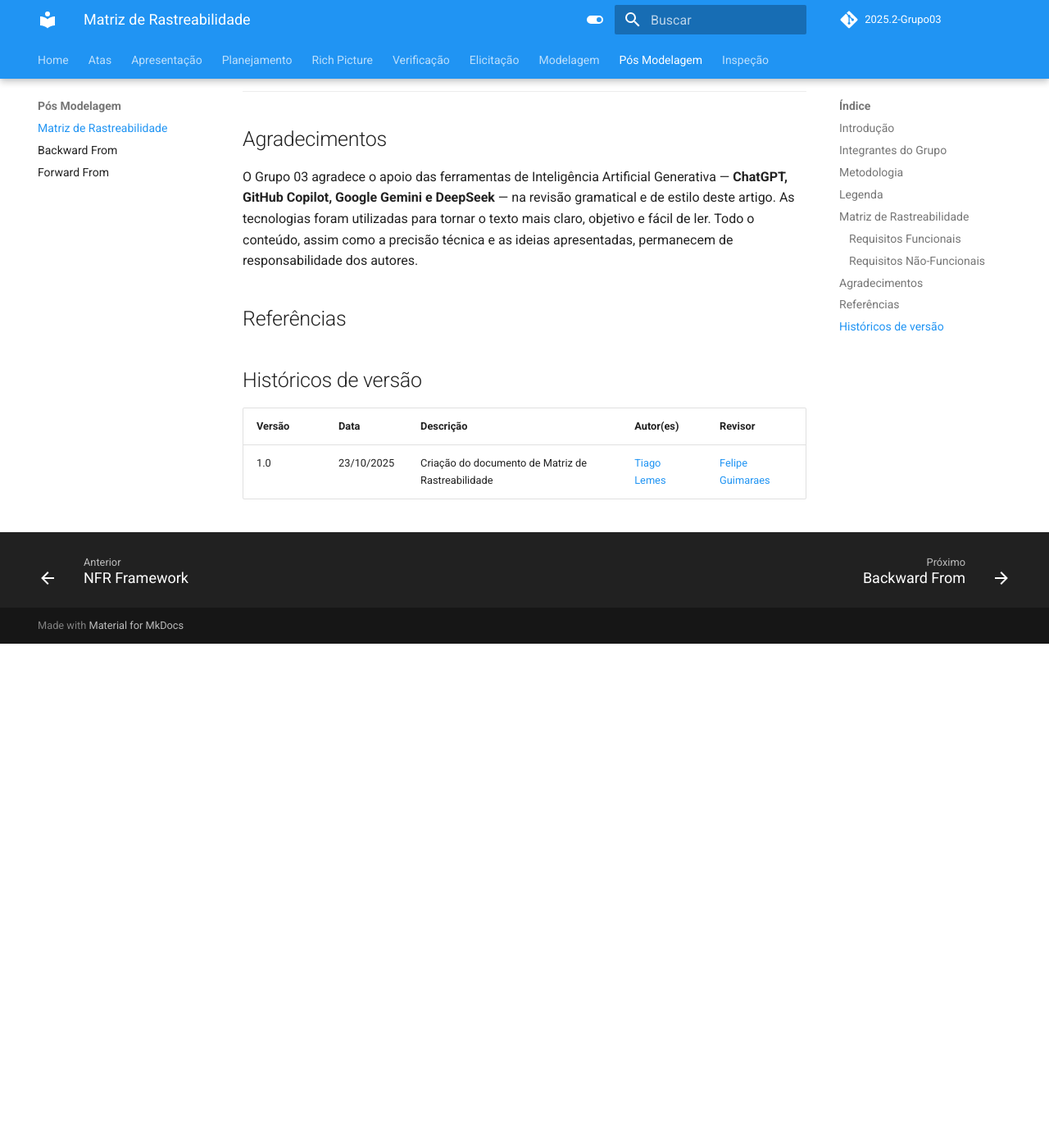
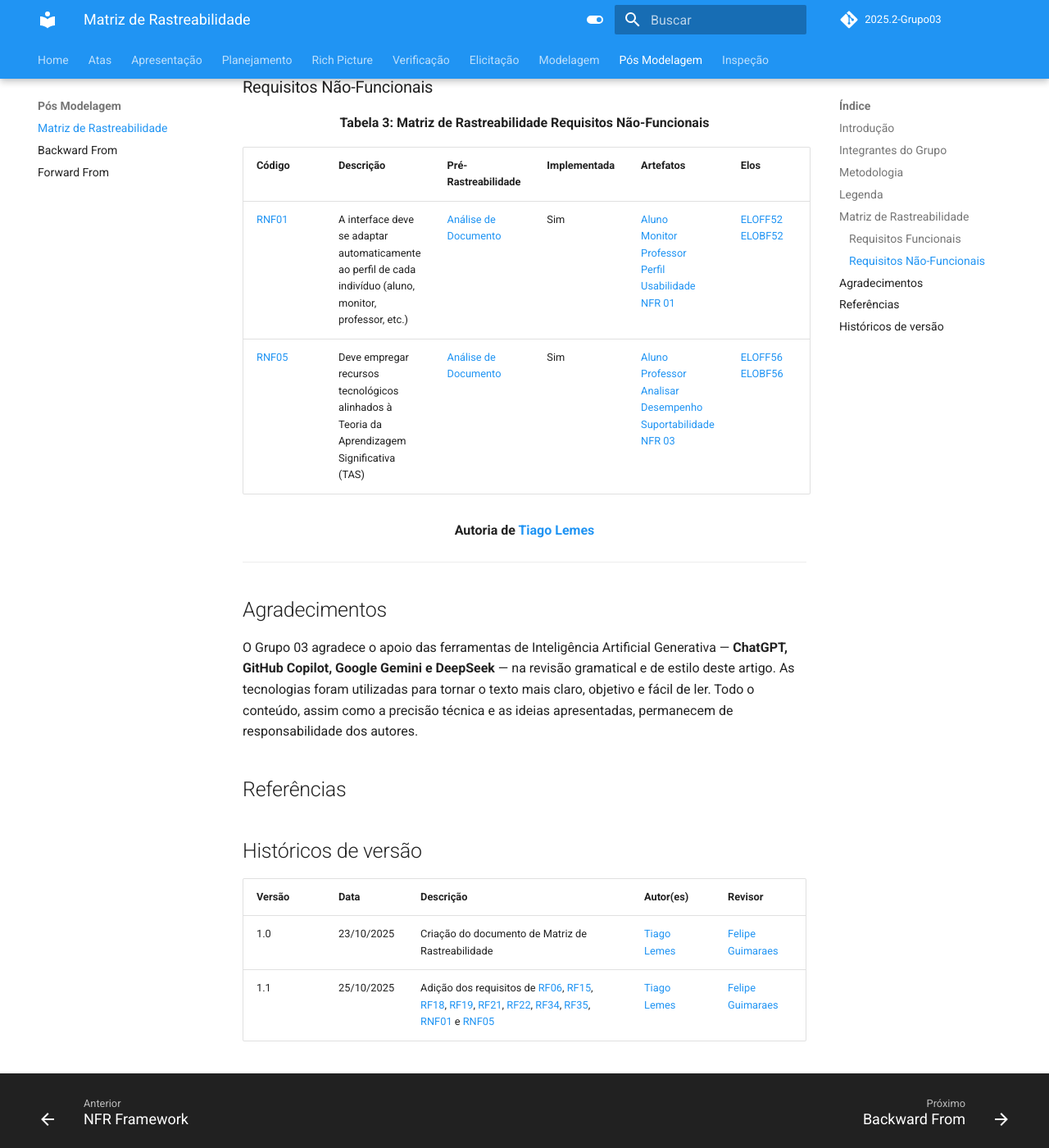
Before and after one commit to Requisitos-de-Software/2025.2-Grupo03, an MkDocs documentation site: the page built from docs/Pos-modelagem/matriz_de_rastreabilidade.md, in a window 1280 px wide and 1400 px high, scrolled down 4138 px. Shown: the whole window at 82% size. Built offline with MkDocs 1.6.1 and Material for MkDocs 9.7.7, drawn with Linux system fonts in a browser that asks for light colours; comment, search, counter and statistics services are not loaded; before the commit the page ends 4923 px from its top, so only the background shows below that; some of the changed text lies outside the part shown.

Commit message:
Update matriz_de_rastreabilidade.md

```diff
--- a/docs/Pos-modelagem/matriz_de_rastreabilidade.md
+++ b/docs/Pos-modelagem/matriz_de_rastreabilidade.md
@@ -21,7 +21,7 @@
 | [Felipe Guimaraes](https://github.com/felipegf1) |  |
 | [João Felipe](https://github.com/MrBolt2005) |  |
 | [João Sapiência](https://github.com/JoaoSapiencia) |  |
-| [Tiago Lemes](https://github.com/TiagoTeixeira-2005) |  |
+| [Tiago Lemes](https://github.com/TiagoTeixeira-2005) | Criação do documento de Matriz de Rastreabilidade e adição dos requisitos de [RF06](https://requisitos-de-software.github.io/2025.2-Grupo03/Elicitacao/requisitos_elicitados/#RF06), [RF15](https://requisitos-de-software.github.io/2025.2-Grupo03/Elicitacao/requisitos_elicitados/#RF15), [RF18](https://requisitos-de-software.github.io/2025.2-Grupo03/Elicitacao/requisitos_elicitados/#RF18), [RF19](https://requisitos-de-software.github.io/2025.2-Grupo03/Elicitacao/requisitos_elicitados/#RF19), [RF21](https://requisitos-de-software.github.io/2025.2-Grupo03/Elicitacao/requisitos_elicitados/#RF21), [RF22](https://requisitos-de-software.github.io/2025.2-Grupo03/Elicitacao/requisitos_elicitados/#RF22), [RF34](https://requisitos-de-software.github.io/2025.2-Grupo03/Elicitacao/requisitos_elicitados/#RF34), [RF35](https://requisitos-de-software.github.io/2025.2-Grupo03/Elicitacao/requisitos_elicitados/#RF35), [RNF01](https://requisitos-de-software.github.io/2025.2-Grupo03/Elicitacao/requisitos_elicitados/#RNF01) e [RNF05](https://requisitos-de-software.github.io/2025.2-Grupo03/Elicitacao/requisitos_elicitados/#RNF05) |
 | [Vilmar José](https://github.com/VilmarFagundes) |  |
 
 <div align="center"><strong>Autoria de <a href="https://github.com/TiagoTeixeira-2005">Tiago Lemes</a></strong></div>
@@ -67,6 +67,12 @@
 
 <div align="center"><strong>Tabela 3: Matriz de Rastreabilidade Requisitos Não-Funcionais</strong></div>
 
+|**Código**| **Descrição** | **Pré-Rastreabilidade** | **Implementada** | **Artefatos** | **Elos** |
+|----------|---------------|-------------------------|-----------------|---------------------|----------|
+| [RNF01](https://requisitos-de-software.github.io/2025.2-Grupo03/Elicitacao/requisitos_elicitados/#RNF01) | A interface deve se adaptar automaticamente ao perfil de cada indivíduo (aluno, monitor, professor, etc.) | [Análise de Documento](https://requisitos-de-software.github.io/2025.2-Grupo03/Elicitacao/analise_de_documentos/#requisitos-funcionais) | Sim | [Aluno](https://requisitos-de-software.github.io/2025.2-Grupo03/Modelagem/lexico/#lexico-1-aluno) <br> [Monitor](https://requisitos-de-software.github.io/2025.2-Grupo03/Modelagem/lexico/#lexico-3-monitor) <br> [Professor](https://requisitos-de-software.github.io/2025.2-Grupo03/Modelagem/lexico/#lexico-2-professor) <br> [Perfil](https://requisitos-de-software.github.io/2025.2-Grupo03/Modelagem/lexico/#lexico-23-perfil) <br> [Usabilidade](https://requisitos-de-software.github.io/2025.2-Grupo03/Modelagem/especificacao_suplementar/#2-usabilidade) <br> [NFR 01](https://requisitos-de-software.github.io/2025.2-Grupo03/Modelagem/nfr_framework/#nfr-01-usabilidade) | [ELOFF52](https://requisitos-de-software.github.io/2025.2-Grupo03/Pos-modelagem/forward/#ELOFF52) <br> [ELOBF52](https://requisitos-de-software.github.io/2025.2-Grupo03/Pos-modelagem/backward/#ELOBF52) |
+| [RNF05](https://requisitos-de-software.github.io/2025.2-Grupo03/Elicitacao/requisitos_elicitados/#RNF05) | Deve empregar recursos tecnológicos alinhados à Teoria da Aprendizagem Significativa (TAS) | [Análise de Documento](https://requisitos-de-software.github.io/2025.2-Grupo03/Elicitacao/analise_de_documentos/#requisitos-funcionais) | Sim | [Aluno](https://requisitos-de-software.github.io/2025.2-Grupo03/Modelagem/lexico/#lexico-1-aluno) <br> [Professor](https://requisitos-de-software.github.io/2025.2-Grupo03/Modelagem/lexico/#lexico-2-professor) <br> [Analisar Desempenho](https://requisitos-de-software.github.io/2025.2-Grupo03/Modelagem/lexico/#lexico-24-analisar-desempenho) <br> [Suportabilidade](https://requisitos-de-software.github.io/2025.2-Grupo03/Modelagem/especificacao_suplementar/#4-suportabilidade) <br> [NFR 03](https://requisitos-de-software.github.io/2025.2-Grupo03/Modelagem/nfr_framework/#nfr-03-suportabilidade) | [ELOFF56](https://requisitos-de-software.github.io/2025.2-Grupo03/Pos-modelagem/forward/#ELOFF56) <br> [ELOBF56](https://requisitos-de-software.github.io/2025.2-Grupo03/Pos-modelagem/backward/#ELOBF56) |
+
+
 <div align="center"><strong>Autoria de <a href="https://github.com/TiagoTeixeira-2005">Tiago Lemes</a></strong></div>
 
 ---
@@ -83,3 +89,4 @@
 | Versão | Data       | Descrição  | Autor(es)        | Revisor    |
 |--------|------------|---------------------------------------------|----|---------------|
 | 1.0    | 23/10/2025 | Criação do documento de Matriz de Rastreabilidade | [Tiago Lemes](https://github.com/TiagoTeixeira-2005)| [Felipe Guimaraes](https://github.com/felipegf1) |
+| 1.1    | 25/10/2025 | Adição dos requisitos de [RF06](https://requisitos-de-software.github.io/2025.2-Grupo03/Elicitacao/requisitos_elicitados/#RF06), [RF15](https://requisitos-de-software.github.io/2025.2-Grupo03/Elicitacao/requisitos_elicitados/#RF15), [RF18](https://requisitos-de-software.github.io/2025.2-Grupo03/Elicitacao/requisitos_elicitados/#RF18), [RF19](https://requisitos-de-software.github.io/2025.2-Grupo03/Elicitacao/requisitos_elicitados/#RF19), [RF21](https://requisitos-de-software.github.io/2025.2-Grupo03/Elicitacao/requisitos_elicitados/#RF21), [RF22](https://requisitos-de-software.github.io/2025.2-Grupo03/Elicitacao/requisitos_elicitados/#RF22), [RF34](https://requisitos-de-software.github.io/2025.2-Grupo03/Elicitacao/requisitos_elicitados/#RF34), [RF35](https://requisitos-de-software.github.io/2025.2-Grupo03/Elicitacao/requisitos_elicitados/#RF35), [RNF01](https://requisitos-de-software.github.io/2025.2-Grupo03/Elicitacao/requisitos_elicitados/#RNF01) e [RNF05](https://requisitos-de-software.github.io/2025.2-Grupo03/Elicitacao/requisitos_elicitados/#RNF05) | [Tiago Lemes](https://github.com/TiagoTeixeira-2005)| [Felipe Guimaraes](https://github.com/felipegf1) |
```
